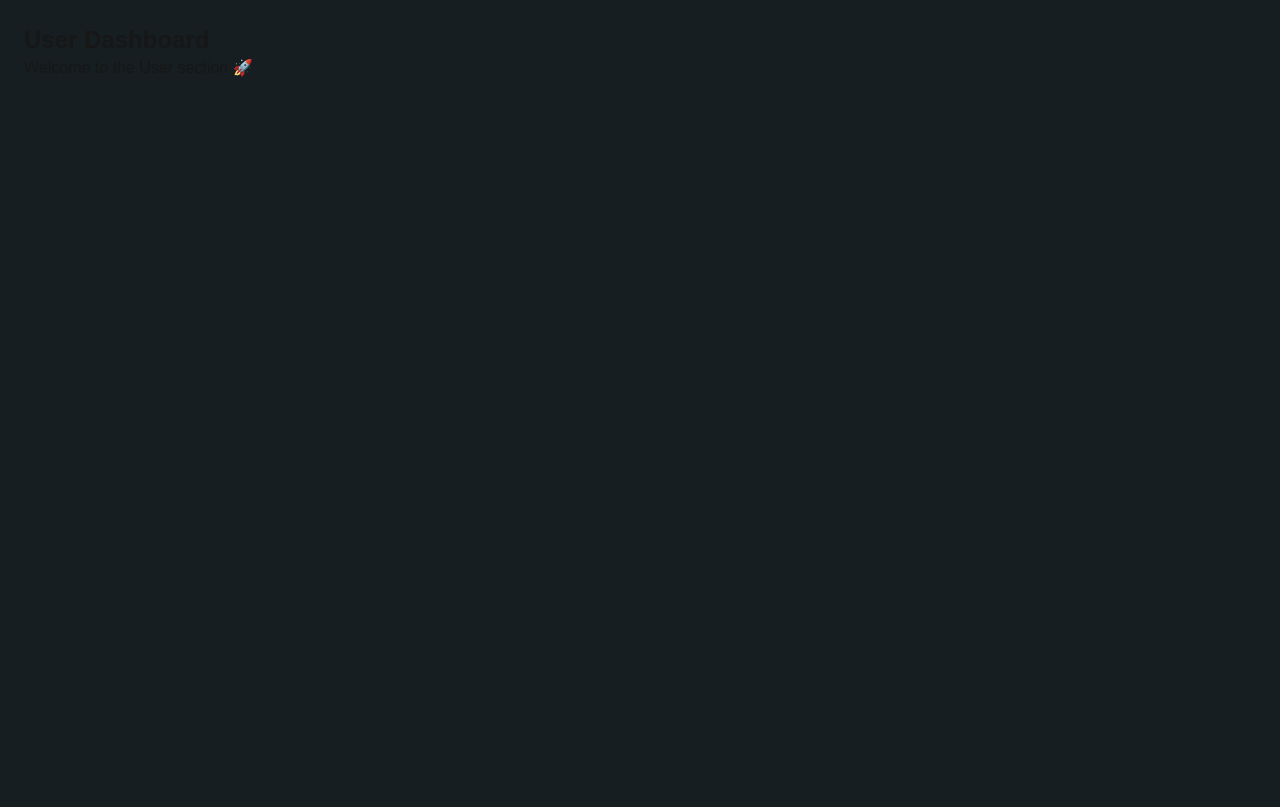
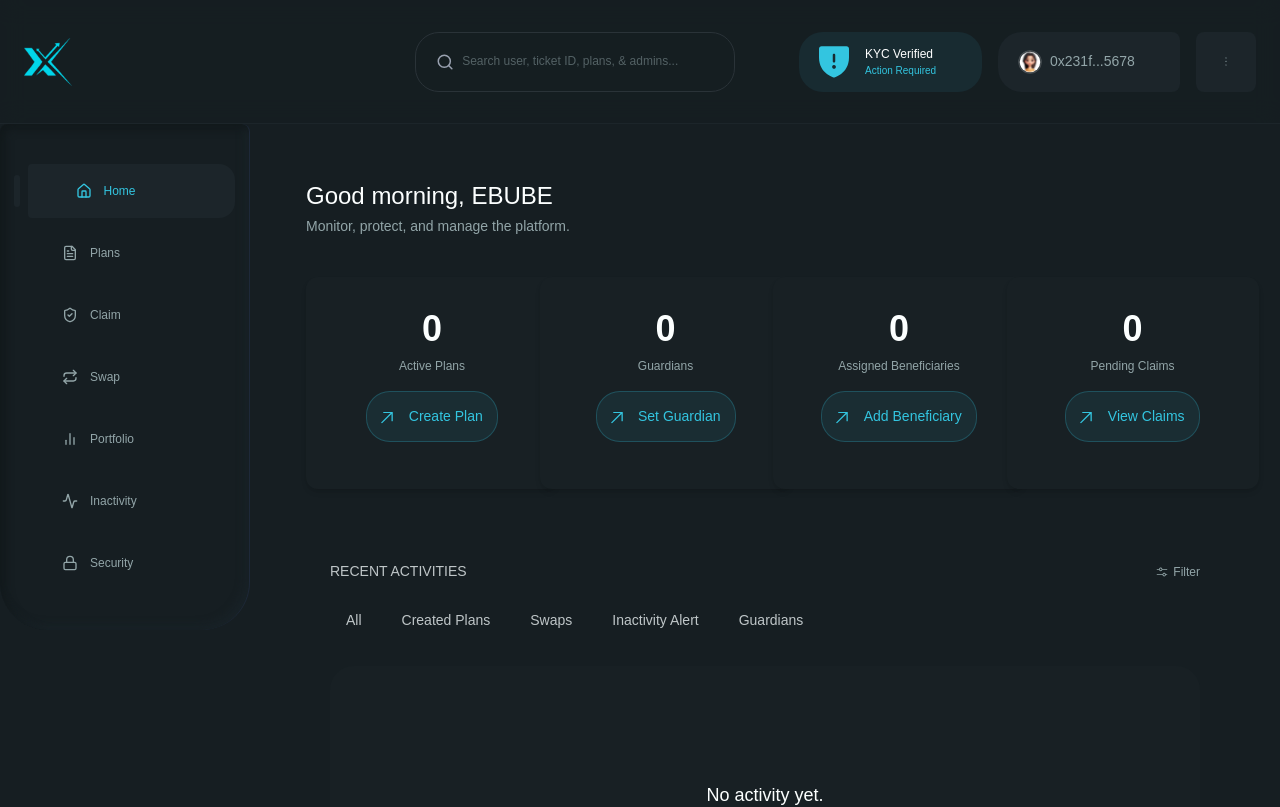
Before and after one commit to skill-mind/InheritX-web-app, a Next.js app: page /dashboard in a window 1280 px wide. Shown: the top 807 px of the page. Built offline with nearby package versions, Linux system fonts and the light colour scheme.

Commit message:
feat(ui): add asset owner dashboard home page

```diff
--- a/src/app/admin/components/tab/user-verification-modals/UserVerificationErrorModal.tsx
+++ b/src/app/admin/components/tab/user-verification-modals/UserVerificationErrorModal.tsx
@@ -0,0 +1 @@
+// Codebase loading UserVerificationError file --- IGNORE ---
--- a/src/app/admin/components/tab/user-verification-modals/UserVerificationRequestModal.tsx
+++ b/src/app/admin/components/tab/user-verification-modals/UserVerificationRequestModal.tsx
@@ -0,0 +1 @@
+// Codebase loading UserVerificationRequestModal file --- IGNORE ---
--- a/src/app/admin/components/tab/user-verification-modals/UserVerificationSuccessModal.tsx
+++ b/src/app/admin/components/tab/user-verification-modals/UserVerificationSuccessModal.tsx
@@ -0,0 +1 @@
+// Codebase loading UserVerificationSuccess file --- IGNORE ---
--- a/src/app/admin/components/tab/user-verification-modals/index.ts
+++ b/src/app/admin/components/tab/user-verification-modals/index.ts
@@ -0,0 +1 @@
+// Codebase loading index file --- IGNORE ---
--- a/src/app/dashboard/components/navbar/Navbar.tsx
+++ b/src/app/dashboard/components/navbar/Navbar.tsx
@@ -15,7 +15,7 @@ export default function DashboardSidebar() {
   const pathname = usePathname();
 
   return (
-    <aside className="w-[250px] h-[368px] bg-[#161E22] rounded-t-[8px] rounded-b-[48px] py-[40px] px-[14px] border-r border-gray-800 p-6 flex flex-col shadow-[inset_4px_4px_10px_rgba(17,23,26,0.9),inset_-4px_-4px_8px_rgba(27,37,42,0.9)]">
+    <aside className="w-[250px] h-fit bg-[#161E22] rounded-t-[8px] rounded-b-[48px] py-[40px] px-[14px] border-r border-gray-800 p-6 flex flex-col shadow-[inset_4px_4px_10px_rgba(17,23,26,0.9),inset_-4px_-4px_8px_rgba(27,37,42,0.9)]">
       <nav className="flex flex-col text-[12px] gap-2">
         <div className="flex items-center space-x-2 w-full">
           <div className="bg-[#1C252A] w-[6px] h-[32px] rounded-[12px]"></div>
--- /dev/null
+++ b/src/app/dashboard/layout.tsx
@@ -0,0 +1,19 @@
+import AdminHeader from "./components/header/Header";
+import AdminSidebar from "./components/navbar/Navbar";
+
+export default function AdminLayout({
+  children,
+}: {
+  children: React.ReactNode;
+}) {
+  return (
+    <div className="flex flex-col min-h-screen bg-[#161E22] text-white">
+      <AdminHeader />
+
+      <div className="flex flex-1 max-w-[110rem] mx-auto w-full">
+        <AdminSidebar />
+        <main className="flex-1 p-6">{children}</main>
+      </div>
+    </div>
+  );
+}
--- a/src/app/dashboard/page.tsx
+++ b/src/app/dashboard/page.tsx
@@ -1,9 +1,117 @@
-// src/app/admin/page.tsx
-export default function AdminPage() {
+import React from "react";
+
+import Image from "next/image";
+import { Slabo_13px } from "next/font/google";
+
+const summaryCards = [
+  {
+    label: "Active Plans",
+    value: 0,
+    action: "Create Plan",
+    actionLink: "#",
+  },
+  {
+    label: "Guardians",
+    value: 0,
+    action: "Set Guardian",
+    actionLink: "#",
+  },
+  {
+    label: "Assigned Beneficiaries",
+    value: 0,
+    action: "Add Beneficiary",
+    actionLink: "#",
+  },
+  {
+    label: "Pending Claims",
+    value: 0,
+    action: "View Claims",
+    actionLink: "#",
+  },
+];
+
+const activityTabs = [
+  "All",
+  "Created Plans",
+  "Swaps",
+  "Inactivity Alert",
+  "Guardians",
+];
+
+export default function DashboardHome() {
   return (
-    <div className="p-6">
-      <h1 className="text-2xl font-bold">User Dashboard</h1>
-      <p>Welcome to the User section 🚀</p>
-    </div>
+    <main className="flex flex-col gap-6 p-4 md:p-8 w-full">
+      <section className="mb-4">
+        <h2 className="text-lg md:text-2xl font-medium text-[#FCFFFF] mb-1">
+          Good morning, EBUBE
+        </h2>
+        <p className="text-[12px] md:text-[14px] text-[#92A5A8]">
+          Monitor, protect, and manage the platform.
+        </p>
+      </section>
+      <section className="grid grid-cols-1 sm:grid-cols-2 lg:grid-cols-4 gap-4 mb-6">
+        {summaryCards.map((card) => (
+          <div
+            key={card.label}
+            className="bg-[#182024] w-[252px] h-[212px] rounded-xl py-[32px] px-[20px] flex flex-col items-center shadow-md"
+          >
+            <span className="text-3xl md:text-4xl font-semibold text-[#FCFFFF] mb-2">
+              {card.value}
+            </span>
+            <span className="text-[12px] text-[#92A5A8] mb-4 text-center">
+              {card.label}
+            </span>
+            <button className="w-fit text-[14px] p-[14px] font-medium rounded-[24px] border border-[#33C5E03D] bg-[#33C5E014] text-[#33C5E0] hover:bg-cyan-900/30 transition-colors">
+              <Image
+                src="/assets/icons/arrowdown.svg"
+                alt="arrowdown icon"
+                width={11.5}
+                height={11.5}
+                className="inline-block mr-4 rotate-[270deg]"
+              />
+              {card.action}
+            </button>
+          </div>
+        ))}
+      </section>
+      <section className="bg-transparent p-6 flex flex-col gap-4">
+        <div className="flex flex-col md:flex-row md:items-center md:justify-between gap-2 mb-2">
+          <span className="text-[#BFC6C8] font-medium text-[14px]">
+            RECENT ACTIVITIES
+          </span>
+          <button className="flex items-center text-[12px] font-normal gap-1 text-[#92A5A8] hover:underline">
+            <Image
+              src="/assets/icons/filter.svg"
+              alt="filter icon"
+              width={14}
+              height={14}
+              className="inline-block"
+            />
+            <span> Filter</span>
+          </button>
+        </div>
+        <div className="flex flex-wrap gap-2 mb-4">
+          {activityTabs.map((tab) => (
+            <button
+              key={tab}
+              className="px-4 py-1 text-sm font-normal text-[#BFC6C8] transition-colors"
+            >
+              {tab}
+            </button>
+          ))}
+        </div>
+        <div className="flex flex-col bg-[#182024] rounded-[24px] py-[48px] px-[24px] min-h-[376px] items-center justify-center flex-1">
+          <span className="text-[#FCFFFF] mb-4 text-center text-[18px] font-normal">
+            No activity yet.
+          </span>
+          <span className="text-[#99A9A2] text-[12px] font-normal mb-[2rem]">
+            Add Beneficiaries, Add Guardians or Create Plans to get started
+          </span>
+          <button className="w-[171px] h-[52px] rounded-[24px] px-6 py-2 border border-[#33C5E03D] text-cyan-400 hover:bg-cyan-900/30 transition-colors">
+            + &nbsp;&nbsp;Create Plan
+          </button>
+        </div>
+      </section>
+    </main>
   );
 }
```
